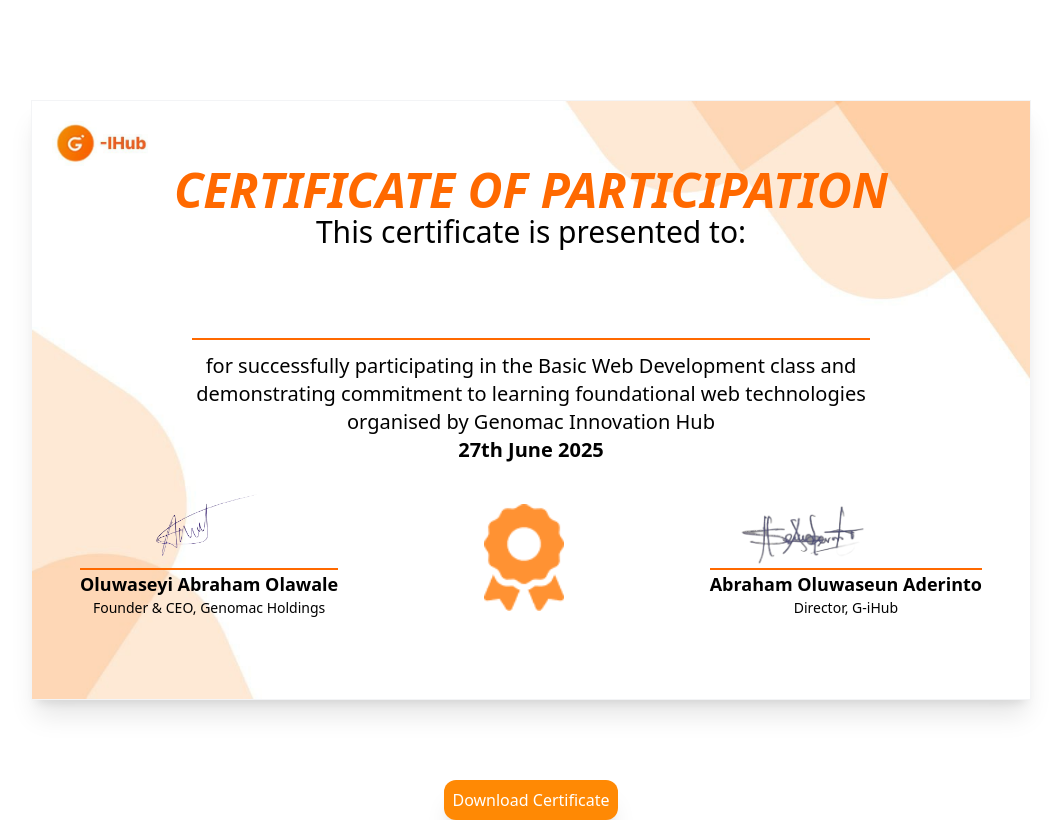
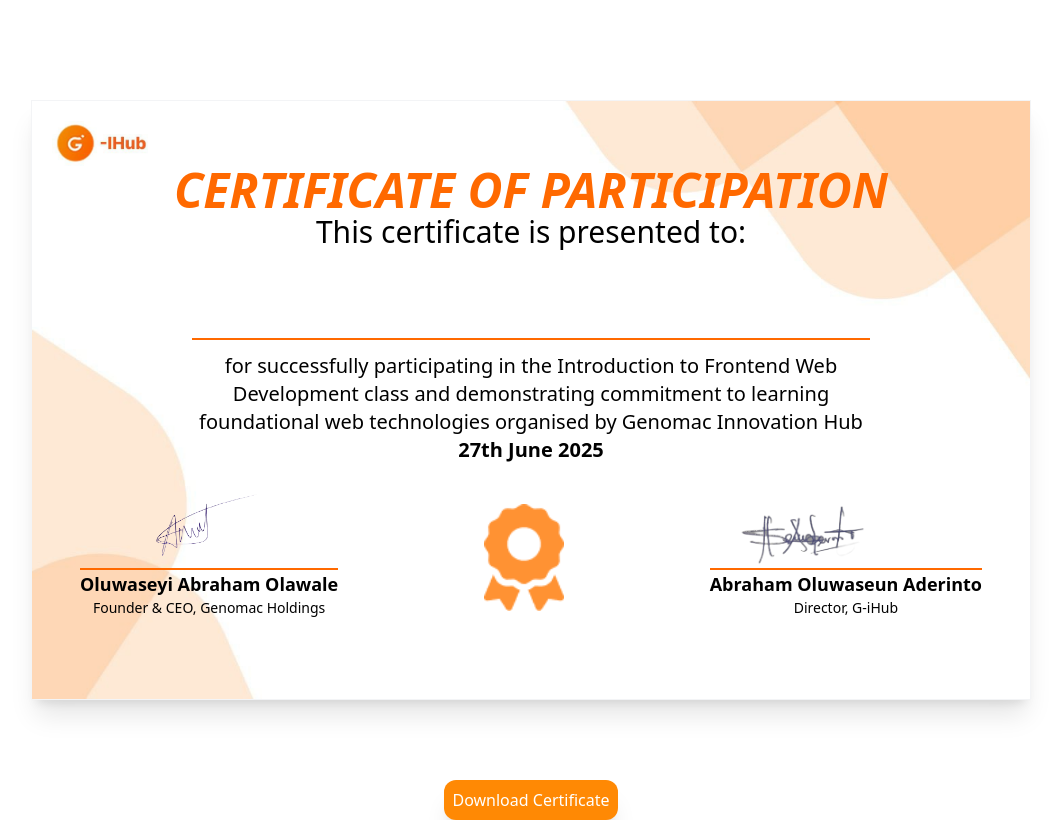
Before and after one commit to IDGoodness/certificate-gihub, a React (Vite) app: page /certone in a window 1280 px wide. Shown: the whole page, without its empty margins (109-1170 px from the left). Built offline with nearby package versions, Linux system fonts and the light colour scheme.

Commit message:
Route fix.

```diff
--- a/src/App.tsx
+++ b/src/App.tsx
@@ -17,7 +17,7 @@
           <Route path="/" element={<Home />} />
           <Route path="/certone" element={<CertificateOne />} />
           <Route path="/biocoding" element={<Biocoding />} />
-          <Route path="/social-impact" element={<Social />} />
+          <Route path="/socialimpact" element={<Social />} />
         </Routes>
       </Router>
     </>
--- a/src/Pages/Certificate/CertificateOne.tsx
+++ b/src/Pages/Certificate/CertificateOne.tsx
@@ -83,7 +83,7 @@
                                 {formData.name}
                             </p>
                             <p className="text-xl mt-3 " >
-                                for successfully participating in the Basic Web Development class and demonstrating commitment to learning foundational web technologies organised by Genomac Innovation Hub
+                                for successfully participating in the Introduction to Frontend Web Development class and demonstrating commitment to learning foundational web technologies organised by Genomac Innovation Hub
                             </p>
                             <p className="text-xl font-bold " >
                                 27th June 2025
```
